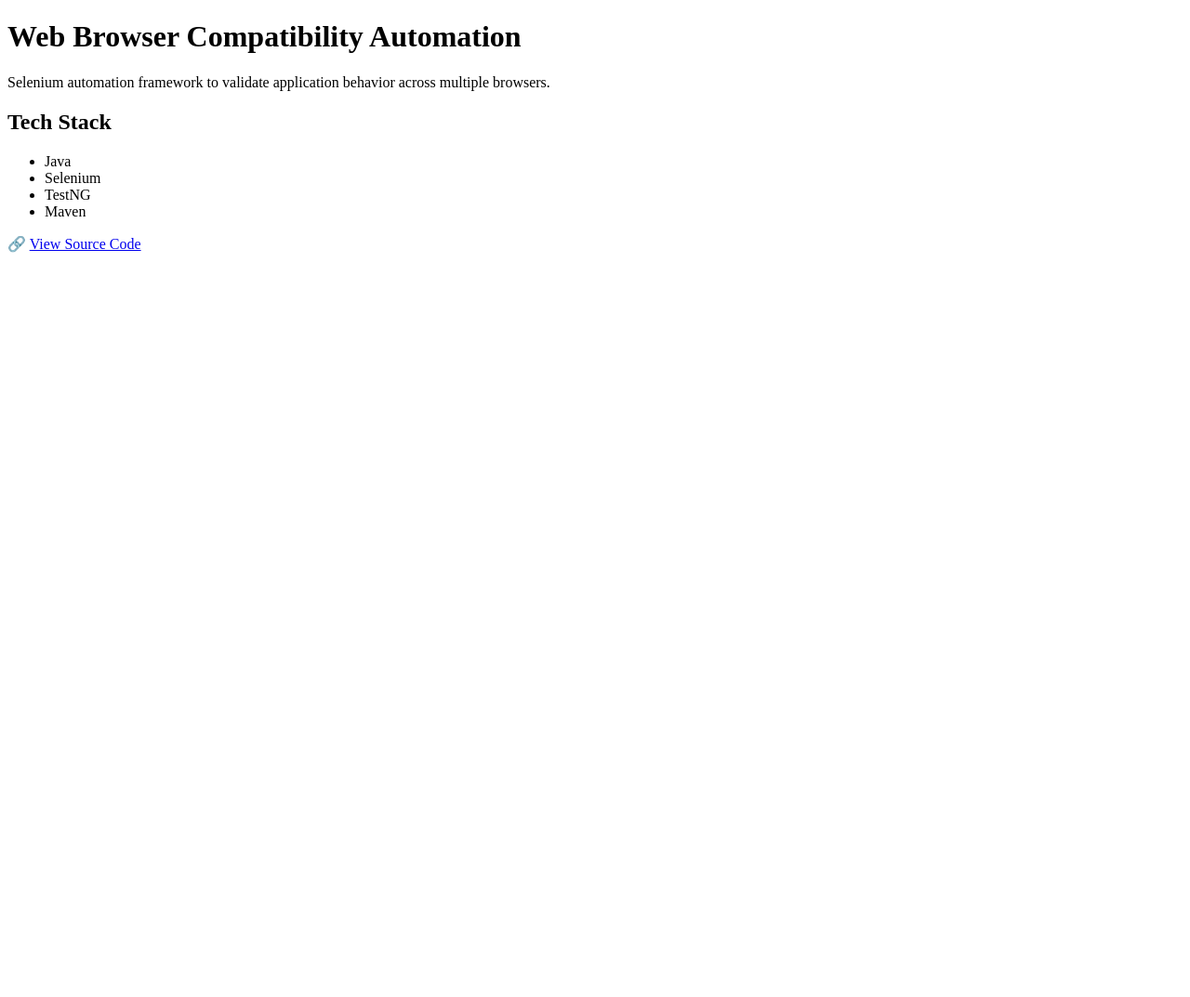
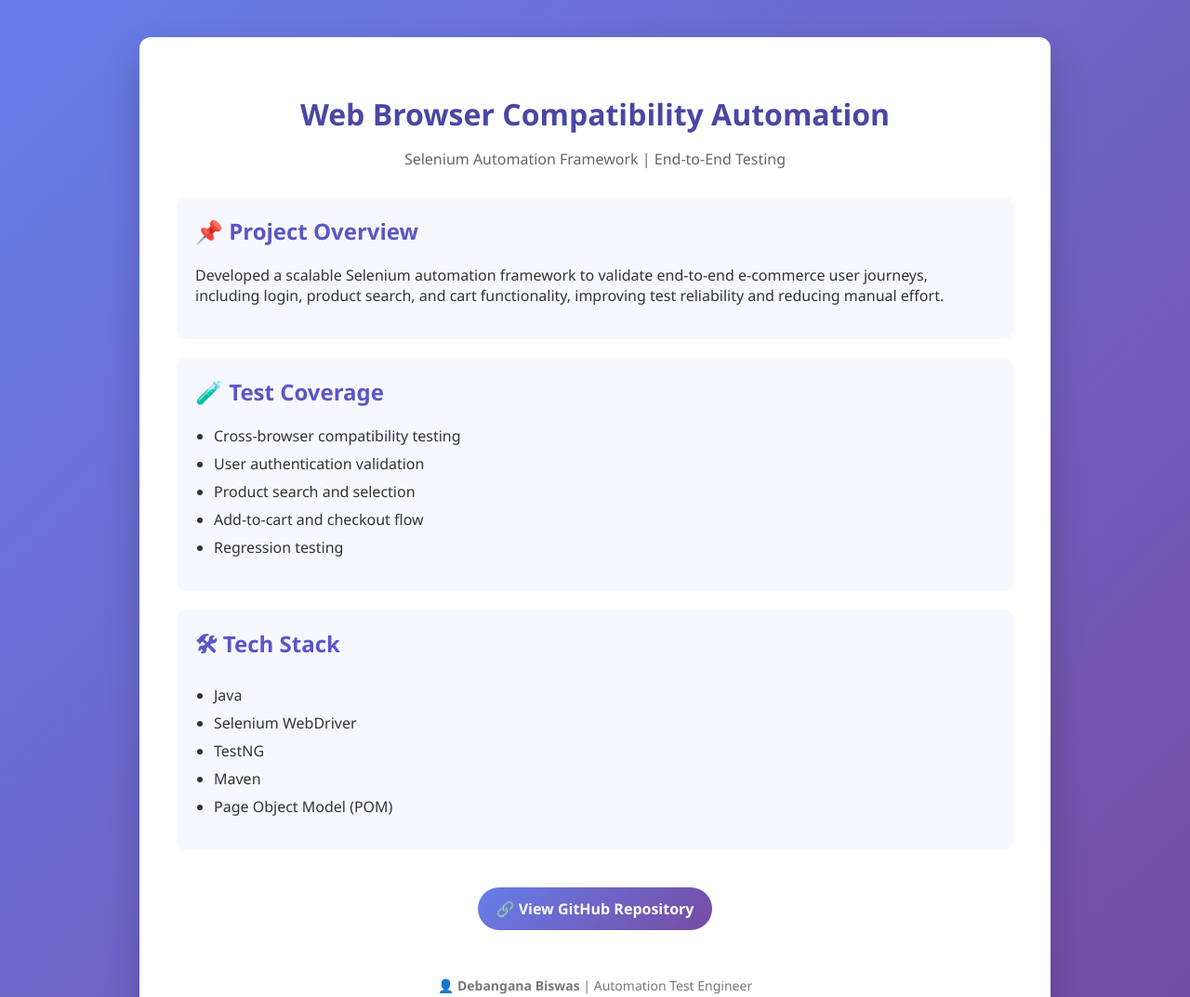
Before and after one commit to debangana2298/WebBrowserCompability, a plain HTML site: page index.html in a window 1280 px wide. Shown: the top 1073 px of the page at 93% size. Before the commit the page ends 800 px from the top, so only its background shows below. Drawn offline with Linux system fonts and the light colour scheme.

Commit message:
Enhanced  index.html with new layout and styles
Updated the HTML structure and content for better presentation and added styling.

```diff
--- a/index.html
+++ b/index.html
@@ -1,26 +1,145 @@
 <!DOCTYPE html>
-<html>
+<html lang="en">
 <head>
-  <title>Web Browser Compatibility Testing</title>
+  <meta charset="UTF-8" />
+  <title>Web Browser Compatibility Automation</title>
+
+  <style>
+    body {
+      margin: 0;
+      font-family: "Segoe UI", Tahoma, sans-serif;
+      background: linear-gradient(135deg, #667eea, #764ba2);
+      color: #333;
+    }
+
+    .container {
+      max-width: 900px;
+      margin: 40px auto;
+      background: #ffffff;
+      border-radius: 12px;
+      padding: 40px;
+      box-shadow: 0 20px 40px rgba(0, 0, 0, 0.2);
+    }
+
+    h1 {
+      text-align: center;
+      color: #4a47a3;
+      margin-bottom: 10px;
+    }
+
+    .subtitle {
+      text-align: center;
+      font-size: 16px;
+      color: #666;
+      margin-bottom: 30px;
+    }
+
+    .card {
+      background: #f7f8ff;
+      padding: 20px;
+      border-radius: 10px;
+      margin-bottom: 20px;
+      transition: transform 0.3s, box-shadow 0.3s;
+    }
+
+    .card:hover {
+      transform: translateY(-5px);
+      box-shadow: 0 10px 20px rgba(0, 0, 0, 0.15);
+    }
+
+    h2 {
+      color: #5a56c6;
+      margin-top: 0;
+    }
+
+    ul {
+      padding-left: 20px;
+    }
+
+    li {
+      margin-bottom: 8px;
+    }
+
+    .buttons {
+      text-align: center;
+      margin-top: 30px;
+    }
+
+    .btn {
+      display: inline-block;
+      padding: 12px 20px;
+      margin: 10px;
+      border-radius: 25px;
+      text-decoration: none;
+      font-weight: bold;
+      color: #fff;
+      background: linear-gradient(135deg, #667eea, #764ba2);
+      transition: transform 0.3s, box-shadow 0.3s;
+    }
+
+    .btn:hover {
+      transform: scale(1.05);
+      box-shadow: 0 10px 20px rgba(0, 0, 0, 0.25);
+    }
+
+    footer {
+      text-align: center;
+      margin-top: 40px;
+      color: #777;
+      font-size: 14px;
+    }
+  </style>
 </head>
+
 <body>
+  <div class="container">
     <h1>Web Browser Compatibility Automation</h1>
+    <p class="subtitle">Selenium Automation Framework | End-to-End Testing</p>
+
+    <div class="card">
+      <h2>📌 Project Overview</h2>
       <p>
-    Selenium automation framework to validate application behavior
-    across multiple browsers.
+        Developed a scalable Selenium automation framework to validate
+        end-to-end e-commerce user journeys, including login, product search,
+        and cart functionality, improving test reliability and reducing manual effort.
       </p>
+    </div>
 
-  <h2>Tech Stack</h2>
+    <div class="card">
+      <h2>🧪 Test Coverage</h2>
+      <ul>
+        <li>Cross-browser compatibility testing</li>
+        <li>User authentication validation</li>
+        <li>Product search and selection</li>
+        <li>Add-to-cart and checkout flow</li>
+        <li>Regression testing</li>
+      </ul>
+    </div>
+
+    <div class="card">
+      <h2>🛠 Tech Stack</h2>
       <ul>
         <li>Java</li>
-    <li>Selenium</li>
+        <li>Selenium WebDriver</li>
         <li>TestNG</li>
         <li>Maven</li>
+        <li>Page Object Model (POM)</li>
       </ul>
+    </div>
 
-  <p>
-    🔗 <a href="https://github.com/debangana2298/WebBrowserCompability">
-    View Source Code</a>
-  </p>
+    <div class="buttons">
+      <a
+        class="btn"
+        href="https://github.com/debangana2298/WebBrowserCompability"
+        target="_blank"
+      >
+        🔗 View GitHub Repository
+      </a>
+    </div>
+
+    <footer>
+      👤 <strong>Debangana Biswas</strong> | Automation Test Engineer
+    </footer>
+  </div>
 </body>
 </html>
```
Lines whose indentation alone changed are shown as unchanged.
